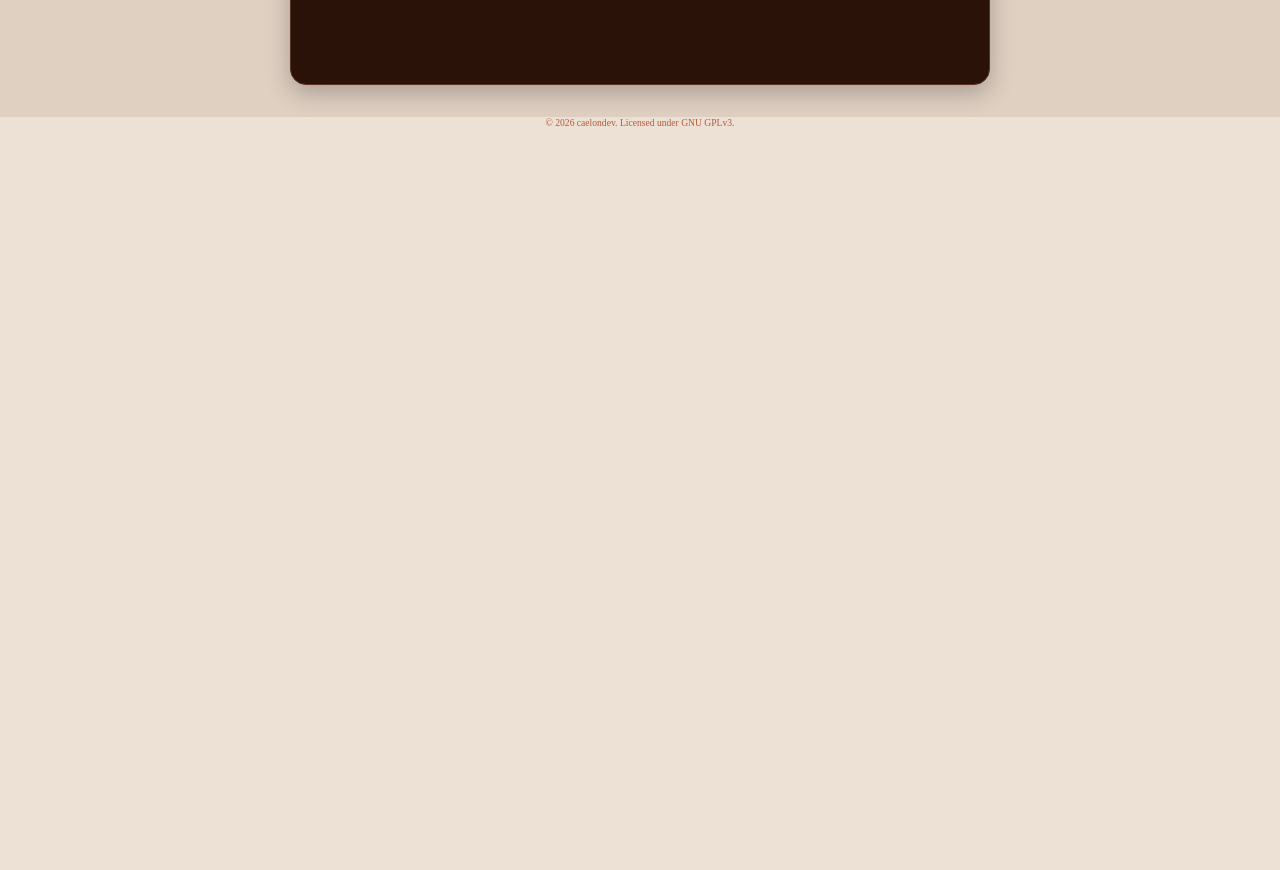
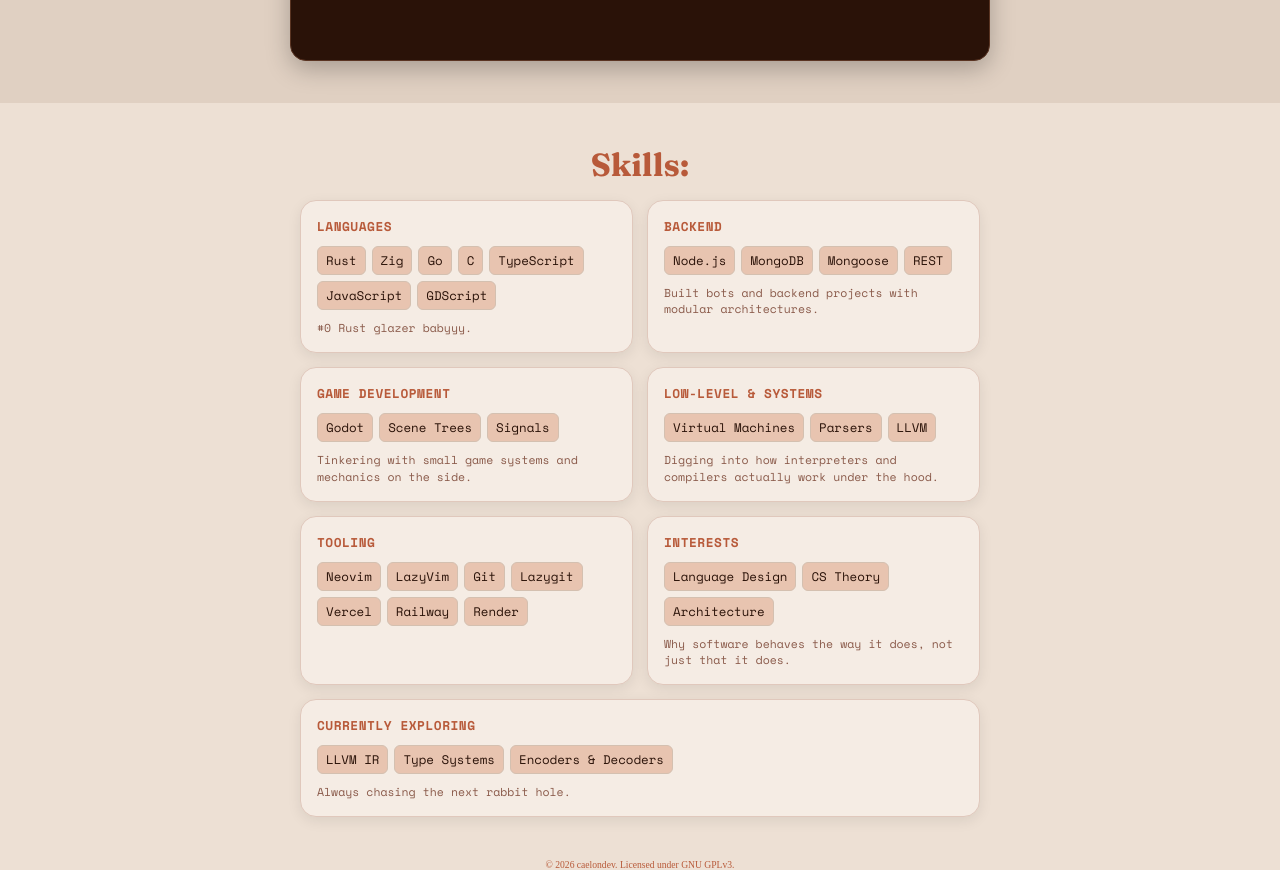
Before and after one commit to caelondev/caelondev, a React (Vite) app: page / in a window 1280 px wide. Shown: the part 820-1690 px from the top of the page. Before the commit the page ends 948 px from the top, so only its background shows below. Built offline with nearby package versions, Linux system fonts and the light colour scheme.

Commit message:
feat: skills tab

```diff
--- a/src/App.tsx
+++ b/src/App.tsx
@@ -2,6 +2,7 @@ import AboutMe from "./components/AboutMe/AboutMe";
 import Footer from "./components/Footer";
 import Header from "./components/Header";
 import MainCard from "./components/MainCard/MainCard";
+import Skills from "./components/Skills/Skills";
 import Terminal from "./components/Terminal/Terminal";
 
 function App() {
@@ -12,6 +13,7 @@ function App() {
         <MainCard />
         <AboutMe />
         <Terminal />
+        <Skills />
       </div>
       <Footer />
     </>
--- a/src/components/AboutMe/AboutMe.module.css
+++ b/src/components/AboutMe/AboutMe.module.css
@@ -5,3 +5,7 @@
   gap: 1.2rem;
   padding: 20px;
 }
+
+.typing_line {
+  min-height: 2.5em;
+}
--- a/src/components/AboutMe/AboutMe.tsx
+++ b/src/components/AboutMe/AboutMe.tsx
@@ -1,5 +1,5 @@
 import { Type } from "../helpers/Type";
-import styles from "./AboutMe.module.css"
+import styles from "./AboutMe.module.css";
 
 export default function AboutMe() {
   return (
@@ -11,7 +11,7 @@ export default function AboutMe() {
         my coding journey at 13 out of pure boredom, then never really stopped.
       </p>
 
-      <p>
+      <p className={styles.typing_line}>
         I build small, weird, and useful things
         <Type
           strings={[
--- /dev/null
+++ b/src/components/Skills/Skills.module.css
@@ -0,0 +1,78 @@
+.skills {
+  width: 100%;
+  padding: 10px;
+  max-width: 700px;
+  margin: 2rem auto;
+}
+
+.heading {
+  text-align: center;
+  font-size: 2rem;
+  margin-bottom: 1rem;
+}
+
+.grid {
+  display: grid;
+  grid-template-columns: repeat(auto-fit, minmax(220px, 1fr));
+  gap: 14px;
+}
+
+.cardTitle {
+  font-family: var(--font-mono);
+  font-size: 0.8rem;
+  letter-spacing: 0.04em;
+  text-transform: uppercase;
+  color: var(--primary);
+  margin: 0 0 10px;
+}
+
+.itemList {
+  list-style: none;
+  margin: 0;
+  padding: 0;
+  display: flex;
+  flex-wrap: wrap;
+  gap: 6px;
+}
+
+.note {
+  font-family: var(--font-mono);
+  font-size: 0.72rem;
+  color: var(--fg-muted);
+  margin: 10px 0 0;
+  line-height: 1.4;
+}
+
+.card {
+  background: var(--bg-card);
+  border: 1px solid var(--border);
+  border-radius: var(--card-border-radius);
+  padding: 16px;
+  box-shadow: 0 4px 14px rgb(0 0 0 / 8%);
+  transition:
+    transform 0.2s ease,
+    border-color 0.2s ease,
+    box-shadow 0.2s ease;
+}
+
+.card:hover {
+  border-color: var(--accent);
+  transform: translateY(-4px);
+  box-shadow: 0 10px 24px rgb(0 0 0 / 14%);
+}
+
+.card:last-child:nth-child(3n + 1) {
+  grid-column: 1 / -1;
+  width: 100%;
+  margin: 0 auto;
+}
+
+.item {
+  font-family: var(--font-mono);
+  font-size: 0.78rem;
+  color: var(--fg);
+  background: var(--accent2);
+  border: 1px solid var(--bg-card3);
+  border-radius: 6px;
+  padding: 4px 8px;
+}
--- /dev/null
+++ b/src/components/Skills/Skills.tsx
@@ -0,0 +1,75 @@
+import styles from "./Skills.module.css";
+
+interface SkillCategory {
+  title: string;
+  items: string[];
+  note?: string;
+}
+
+const SKILL_CATEGORIES: SkillCategory[] = [
+  {
+    title: "Languages",
+    items: ["Rust", "Zig", "Go", "C", "TypeScript", "JavaScript", "GDScript"],
+    note: "#0 Rust glazer babyyy.",
+  },
+  {
+    title: "Backend",
+    items: ["Node.js", "MongoDB", "Mongoose", "REST"],
+    note: "Built bots and backend projects with modular architectures.",
+  },
+  {
+    title: "Game Development",
+    items: ["Godot", "Scene Trees", "Signals"],
+    note: "Tinkering with small game systems and mechanics on the side.",
+  },
+  {
+    title: "Low-Level & Systems",
+    items: ["Virtual Machines", "Parsers", "LLVM"],
+    note: "Digging into how interpreters and compilers actually work under the hood.",
+  },
+  {
+    title: "Tooling",
+    items: [
+      "Neovim",
+      "LazyVim",
+      "Git",
+      "Lazygit",
+      "Vercel",
+      "Railway",
+      "Render",
+    ],
+  },
+  {
+    title: "Interests",
+    items: ["Language Design", "CS Theory", "Architecture"],
+    note: "Why software behaves the way it does, not just that it does.",
+  },
+  {
+    title: "Currently Exploring",
+    items: ["LLVM IR", "Type Systems", "Encoders & Decoders"],
+    note: "Always chasing the next rabbit hole.",
+  },
+];
+
+export default function Skills() {
+  return (
+    <section className={styles.skills}>
+      <h1 className={styles.heading}>Skills:</h1>
+      <div className={styles.grid}>
+        {SKILL_CATEGORIES.map((cat) => (
+          <div className={styles.card} key={cat.title}>
+            <h3 className={styles.cardTitle}>{cat.title}</h3>
+            <ul className={styles.itemList}>
+              {cat.items.map((item) => (
+                <li className={styles.item} key={item}>
+                  {item}
+                </li>
+              ))}
+            </ul>
+            {cat.note && <p className={styles.note}>{cat.note}</p>}
+          </div>
+        ))}
+      </div>
+    </section>
+  );
+}
--- a/src/components/Terminal/Terminal.module.css
+++ b/src/components/Terminal/Terminal.module.css
@@ -18,6 +18,7 @@
 .card {
   background: var(--bg-card2);
   width: 100%;
+  padding: 10px;
 }
 
 .titlebar {
--- a/src/index.css
+++ b/src/index.css
@@ -62,7 +62,7 @@ textarea,
   flex-direction: column;
   background: var(--bg);
   color: var(--fg);
-  font-family: var(--font-mono);
+  font-family: var(--font-display);
 }
 
 h1,
```
